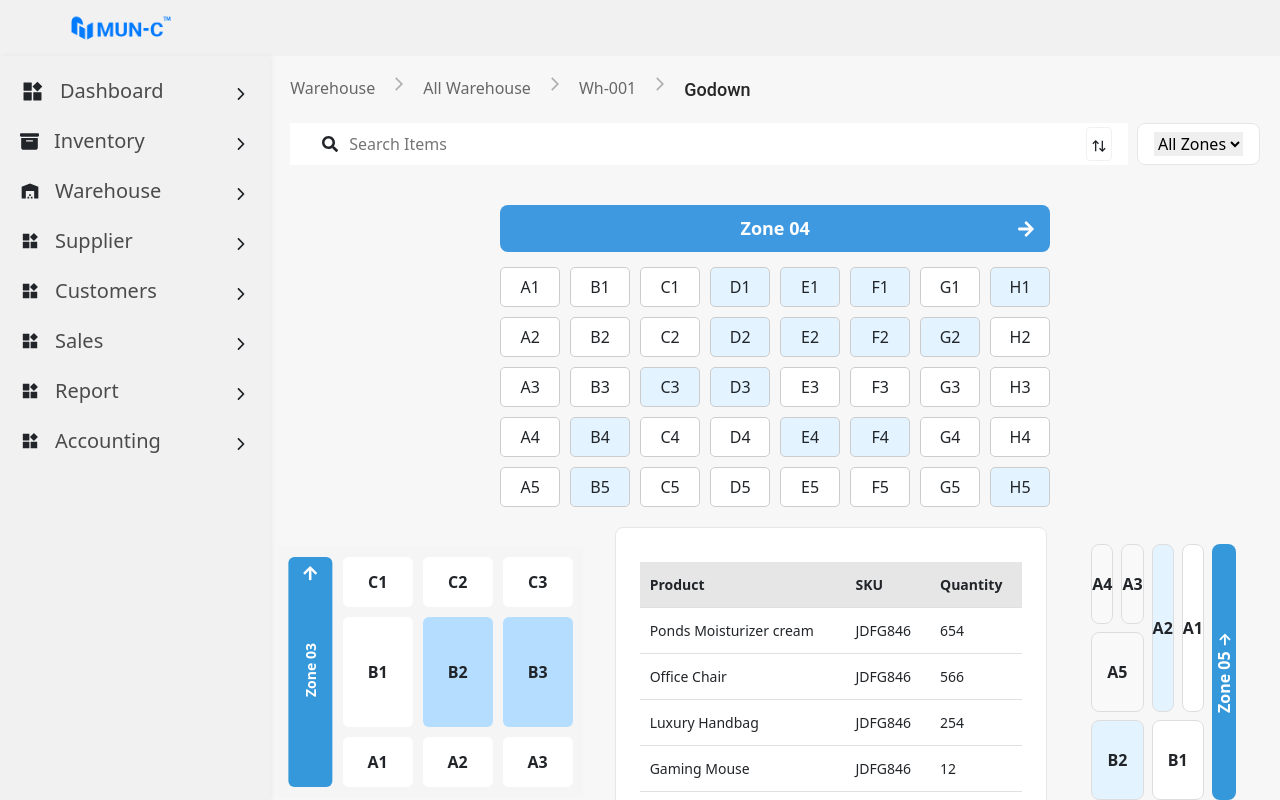
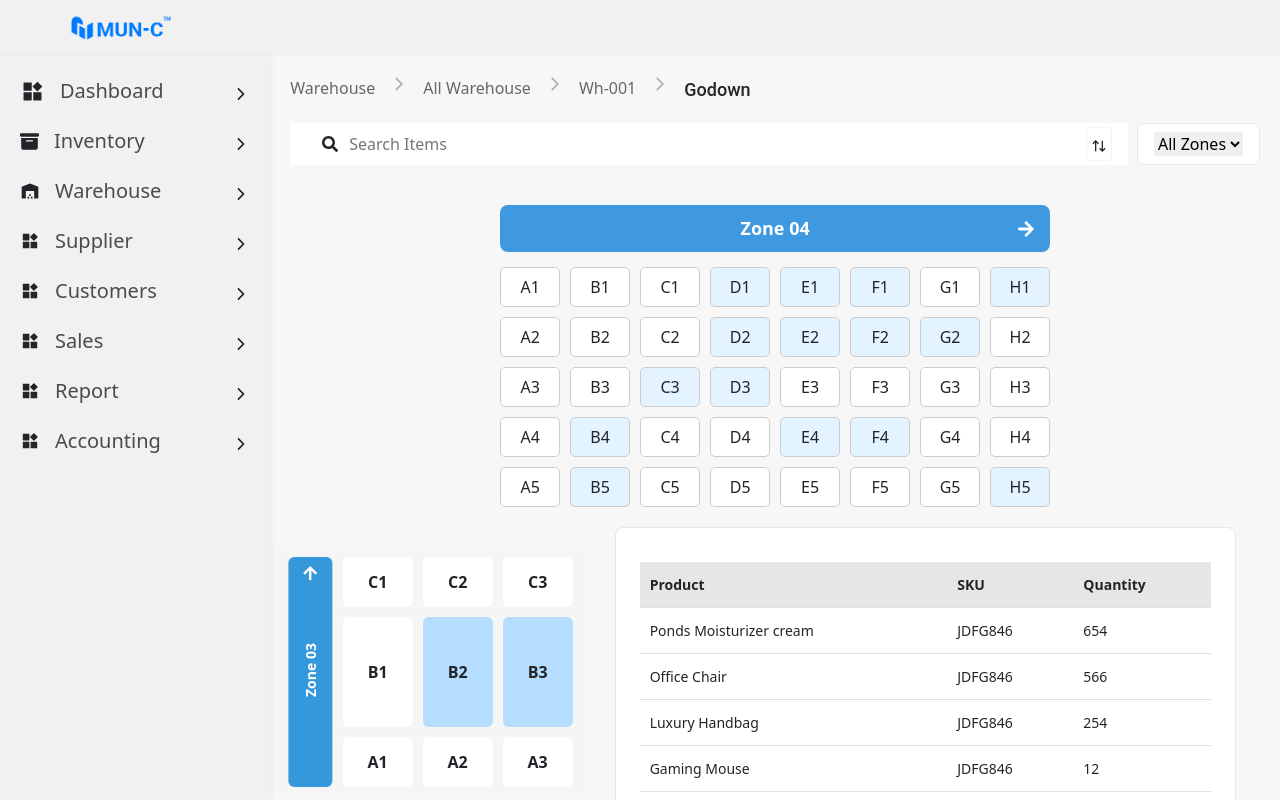
Before and after one commit to codesaurabhk/inventory, a React (Vite) app in the folder Frontend/: page /Godown in a window 1280 px wide. Built offline with nearby package versions, Linux system fonts and the light colour scheme.

Commit message:
updated grid code

```diff
--- a/Frontend/src/component/styles/Godown.css
+++ b/Frontend/src/component/Warehouse/Godown.css
@@ -52,10 +52,10 @@
   background-color: #b5ddff;
 }
 
-
+/*
 .zone-container-5 {
   display: grid;
-  grid-template-columns: repeat(4, 1fr) auto;
+  grid-template-columns: 100;
   grid-template-rows: repeat(3, 80px);
   gap: 8px;
   align-items: stretch;
@@ -72,7 +72,7 @@
   border: 1px solid #ddd;
 }
 
-/* Sizes and placements based on the image */
+Sizes and placements based on the image
 .a4 {
   grid-column: 1;
   grid-row: 1;
@@ -125,4 +125,80 @@
   align-items: center;
   border-radius: 8px;
   font-weight: bold;
+}  */
+/*
+
+.zone-05 {
+  border: 1px solid black;
+
 }
+
+.zone-container-5 {
+  display: grid;
+  grid-template-rows: 100px 150px;
+}
+
+.zone-label-5 {
+  background-color: #3F99E1;
+  grid-column: 1/ -1;
+  color: #fff;
+   display: flex;
+  justify-content: center;
+  align-items: center;
+} */
+
+.grid-container {
+  display: grid;
+  /* grid-template-columns: 150px; */
+  gap: 10px;
+  padding: 5px;
+}
+
+.item {
+  padding: 20px;
+  text-align: center;
+}
+
+.a4, .a3, .a5, .b1 {
+  background-color: white;
+}
+
+.a2, .a1, .b2 {
+  background-color: #bfdbfe;
+  grid-column: span 2;
+}
+
+.a1 {
+  grid-column: 1;
+  grid-row: 1;
+}
+
+.a2 {
+  grid-column: 1;
+  grid-row: 2;
+}
+
+.a3 {
+  grid-column:1 ;
+  grid-row: 3;
+}
+
+.a4 {
+  grid-column: 1;
+  grid-row: 4;
+}
+
+.a5 {
+  grid-column: 1 / 4;
+  grid-row: 3 ;
+}
+
+.b1 {
+  grid-column: 2 / 4;
+  grid-row:  1 / 3;
+}
+
+.b2 {
+  grid-column: 2 / 4;
+  grid-row: 3 / 5;
+}
--- a/Frontend/src/component/Warehouse/Godown.jsx
+++ b/Frontend/src/component/Warehouse/Godown.jsx
@@ -1,10 +1,8 @@
-
 import React from "react";
 import { MdArrowForwardIos } from "react-icons/md";
 import { FaSearch, FaArrowRight } from "react-icons/fa";
 import { RiArrowUpDownLine } from "react-icons/ri";
-import '../styles/Godown.css';
-
+import "./Godown.css";
 
 function Godown() {
   // Grid labels for Zone 04 (5x8 grid, 40 cells)
@@ -324,7 +322,7 @@ function Godown() {
           display: "flex",
           gap: "20px",
           justifyContent: "space-between",
-            alignItems:"center",
+          alignItems: "center",
           width: "100%",
         }}
       >
@@ -334,8 +332,9 @@ function Godown() {
             <span className="invisible">hg</span>
             <span className="zone-text">Zone 03</span>
 
-        <span style={{transform:"rotate(90deg)"}}><FaArrowRight /></span>
-
+            <span style={{ transform: "rotate(90deg)" }}>
+              <FaArrowRight />
+            </span>
           </div>
 
           <div className="grid">
@@ -352,7 +351,6 @@ function Godown() {
             <div className="grid-item">A3</div>
           </div>
         </div>
-
 
         {/* table */}
         <div className="col">
@@ -386,19 +384,33 @@ function Godown() {
         </div>
 
         {/* Zone 05 */}
-          <div className="zone-container-5">
-      <div className="zone-item a4">A4</div>
-      <div className="zone-item a3">A3</div>
-      <div className="zone-item a2">A2</div>
-      <div className="zone-item a1">A1</div>
-      <div className="zone-item a5">A5</div>
-      <div className="zone-item b2">B2</div>
-      <div className="zone-item b1">B1</div>
-      <div className="zone-label-5">Zone 05 →</div>
+        <div style={{width: '303px', height:'345px', marginTop: '30px', transform:'rotate(90deg)'}}>
+          <div style={{transform:'rotate(-0deg)', backgroundColor:'#3498db', padding:'10px', color:
+            'white', justifyContent:'space-between', display:'flex'
+          }}>
+            <span className="invisible">hg</span>
+            <span className="zone-text">Zone 03</span>
+            <span style={{ transform: "rotate(90deg)" }}>
+              <FaArrowRight />
+            </span>
+          </div>
+
+
+
+          <div className="grid-container">
+            <div className="item a1">A1</div>
+            <div className="item a2">A2</div>
+            <div className="item a3">A3</div>
+            <div className="item a4">A4</div>
+            <div className="item a5">A5</div>
+            <div className="item b1">B1</div>
+            <div className="item b2">B2</div>
+
+          </div>
+          </div>
         </div>
       </div>
 
-    </div>
   );
 }
 
```
Lines whose indentation alone changed are shown as unchanged.
